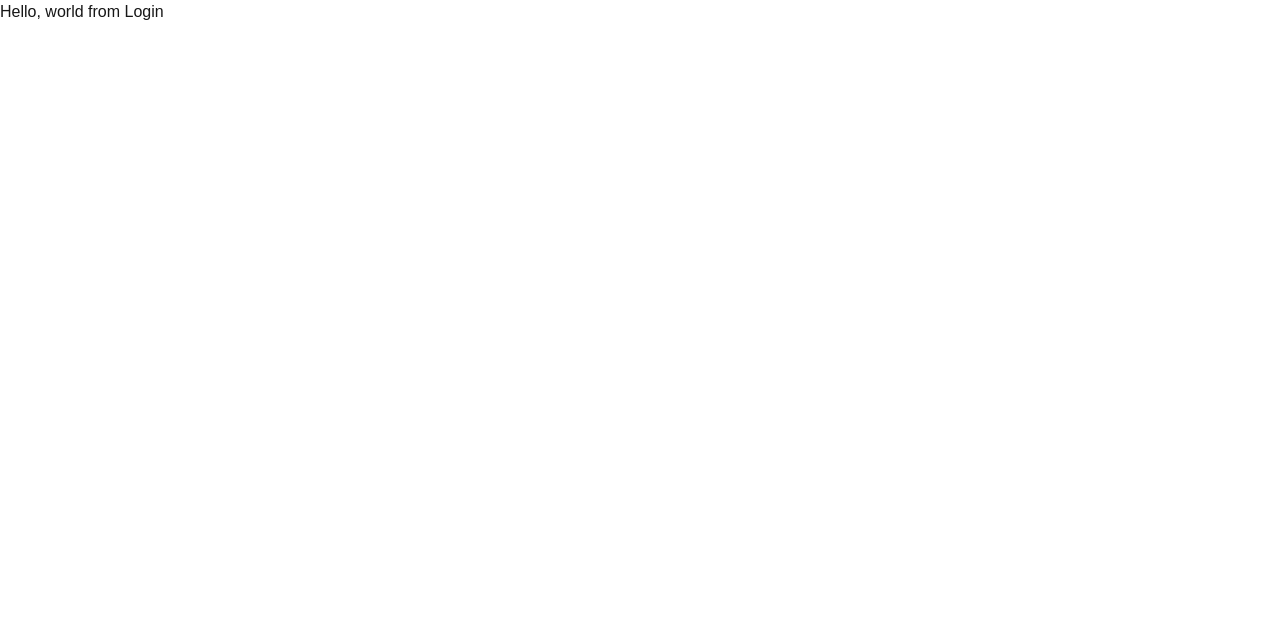
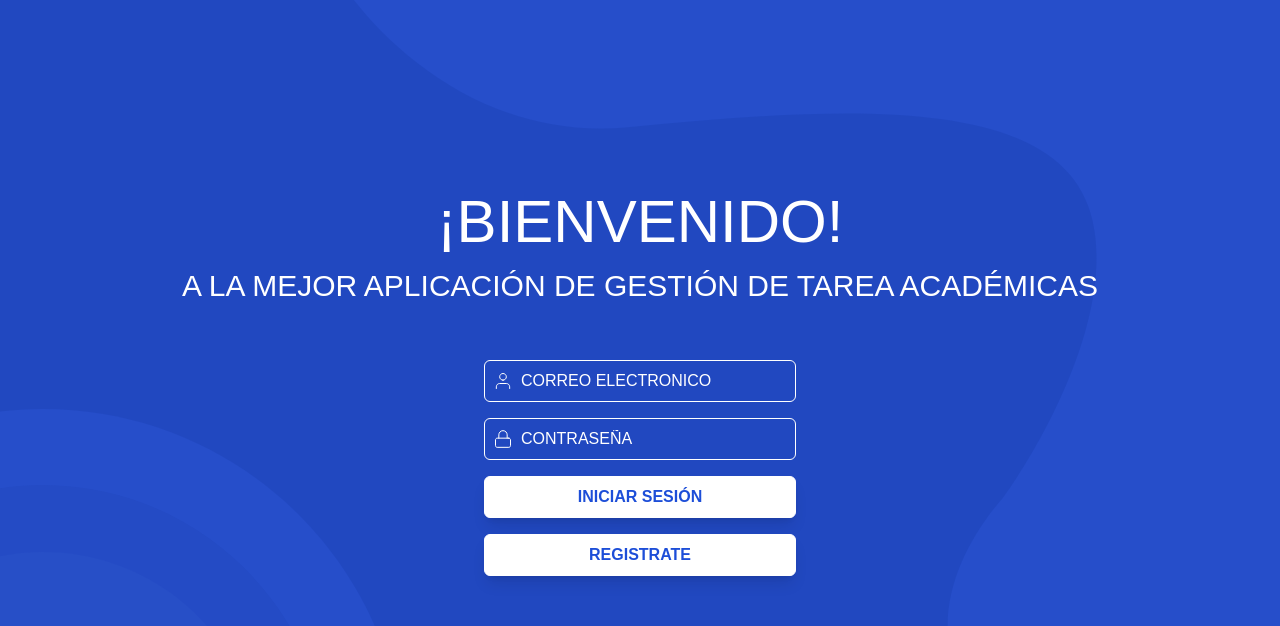
Before and after one commit to JorgeSarricolea/acadex_task_frontend, a Next.js app: page /pages/login in a window 1280 px wide. Shown: the top 626 px of the page. Built offline with nearby package versions, Linux system fonts and the light colour scheme.

Commit message:
Actualización Login

```diff
--- a/src/app/pages/Signup/page.jsx
+++ b/src/app/pages/Signup/page.jsx
@@ -9,6 +9,7 @@ import bg_vec from '../../public/assets/bg/pc/Vector.svg'; // Imagen de fondo pa
 import bg_vecC from '../../public/assets/bg/pc/VectorC.svg'; // Imagen de fondo secundaria para pantallas grandes (circulos).
 import bg_vecM from '../../public/assets/bg/cel/Vector.svg'; // Imagen de fondo para pantallas pequeñas (mancha).
 import bg_vecCM from '../../public/assets/bg/cel/VectorC.svg'; // Imagen de fondo secundaria para pantallas pequeñas (circulos).
+
 
 export default function Signup() {
   // Estado para manejar las imágenes de fondo, inicializadas para pantallas grandes.
--- a/src/app/pages/login/page.jsx
+++ b/src/app/pages/login/page.jsx
@@ -1,3 +1,85 @@
+"use client"; // Indica que este componente es un componente de cliente y puede usar hooks de React como useState y useEffect.
+
+import { useEffect, useState } from 'react'; // Importa hooks necesarios de React.
+import Image from 'next/image'; // Importa el componente de imagen optimizada de Next.js.
+import user_icon from '../../public/assets/icons/person.svg'; // Icono del usuario.
+import email_icon from '../../public/assets/icons/email.svg'; // Icono del correo.
+import password_icon from '../../public/assets/icons/password.svg'; // Icono de la contraseña.
+import bg_vec from '../../public/assets/bg/pc/Vector.svg'; // Imagen de fondo para pantallas grandes (mancha).
+import bg_vecC from '../../public/assets/bg/pc/VectorC.svg'; // Imagen de fondo secundaria para pantallas grandes (circulos).
+import bg_vecM from '../../public/assets/bg/cel/Vector.svg'; // Imagen de fondo para pantallas pequeñas (mancha).
+import bg_vecCM from '../../public/assets/bg/cel/VectorC.svg'; // Imagen de fondo secundaria para pantallas pequeñas (circulos).
+
+
 export default function Login() {
-  return <div>Hello, world from Login</div>;
+  // Estado para manejar las imágenes de fondo, inicializadas para pantallas grandes.
+  const [bgImage, setBgImage] = useState({ primary: bg_vec, secondary: bg_vecC });
+
+  useEffect(() => {
+    // Función para manejar el cambio de tamaño de la ventana.
+    const handleResize = () => {
+      // Cambia las imágenes de fondo dependiendo del ancho de la ventana.
+      if (window.innerWidth < 640) {
+        setBgImage({ primary: bg_vecM, secondary: bg_vecCM });
+      } else {
+        setBgImage({ primary: bg_vec, secondary: bg_vecC });
+      }
+    };
+
+    // Llama a la función de manejo de tamaño de ventana al cargar el componente.
+    handleResize();
+
+    // Agrega un listener para el evento de cambio de tamaño de la ventana.
+    window.addEventListener('resize', handleResize);
+
+    // Limpia el listener al desmontar el componente.
+    return () => {
+      window.removeEventListener('resize', handleResize);
+    };
+  }, []); // La dependencia vacía significa que esto solo se ejecutará al montar y desmontar el componente.
+
+  return (
+    <div
+      className="signup grid place-items-center min-h-screen bgBlue px-4 bg-no-repeat" // Clases de Tailwind para diseño.
+      style={{
+        backgroundImage: `url(${bgImage.primary.src}), url(${bgImage.secondary.src})`, // Establece las imágenes de fondo.
+        backgroundPosition: 'right top, left bottom', // Posiciona las imágenes.
+        backgroundSize: 'contain, auto', // Escala las imágenes de fondo.
+      }}
+    >
+      <div className="signup__container w-full text-center"> {/* Contenedor principal del formulario. */}
+        <h1 className="signup__title text-4xl sm:text-5xl lg:text-6xl font-montserrat text-white font-light">
+          ¡BIENVENIDO! {/* Título principal. */}
+        </h1>
+        <h3 className="signup_subtitle text-xl sm:text-2xl lg:text-3xl font-montserrat text-white my-4 font-light lg:w-full">
+          A LA MEJOR APLICACIÓN DE GESTIÓN DE TAREA ACADÉMICAS {/* Subtítulo. */}
+        </h3>
+        <form className="signup__form my-8 text-center mt-14 w-full sm:w-3/4 lg:w-1/4 mx-auto flex flex-col items-center space-y-4">
+  {/* Flex con dirección columna y espacio entre los elementos */}
+  <div className="signup__form-group flex items-center border border-white rounded-md w-3/4 sm:w-full mx-auto p-2">
+    <Image src={user_icon} alt="user icon" className="signup__icon p-0" width={20} height={20} /> {/* Icono de usuario. */}
+    <input
+      type="email"
+      className="signup__input border-none text-base w-5/6 bg-transparent text-white placeholder:text-white font-montserrat ml-2 focus:outline-none" // Input para el nombre de usuario.
+      placeholder="CORREO ELECTRONICO"
+    />
+  </div>
+  <div className="signup__form-group flex items-center border border-white rounded-md w-3/4 sm:w-full mx-auto p-2">
+    <Image src={password_icon} alt="password icon" className="signup__icon p-0" width={20} height={20} /> {/* Icono de contraseña. */}
+    <input
+      type="password"
+      className="signup__input border-none text-base w-5/6 bg-transparent text-white placeholder:text-white font-montserrat ml-2 focus:outline-none" // Input para la contraseña.
+      placeholder="CONTRASEÑA"
+    />
+  </div>
+  <button className="signup__btn border border-white w-1/2 sm:w-full p-2 rounded-md bg-white text-blue-700 font-montserrat text-base font-semibold shadow-lg">
+    INICIAR SESIÓN
+  </button>
+  <button className="signup__btn border border-white w-1/2 sm:w-full p-2 rounded-md bg-white text-blue-700 font-montserrat text-base font-semibold shadow-lg">
+    REGISTRATE
+  </button>
+</form>
+      </div>
+    </div>
+  );
 }
```
